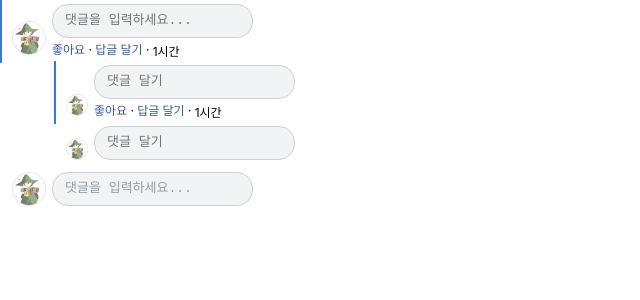
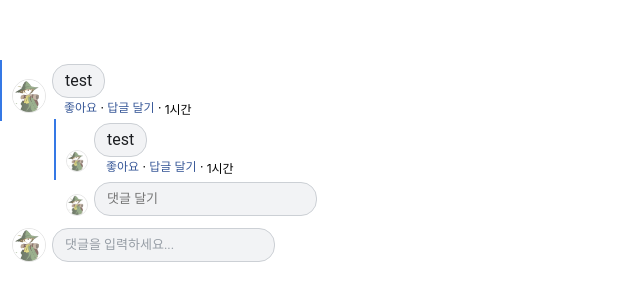
Before and after one commit to uoon-dev/clone-facebook-reply, a React (Create React App) app: page / in a window 1280 px wide. Shown: the top 300 px of the page, without its empty margins (0-640 px from the left). Built offline with nearby package versions, Linux system fonts and the light colour scheme.

Commit message:
create comment setting button and static comment input

```diff
--- a/package.json
+++ b/package.json
@@ -10,14 +10,17 @@
     "react": "^16.13.1",
     "react-dom": "^16.13.1",
     "react-hook-form": "^5.7.2",
+    "react-icons": "^3.10.0",
     "react-redux": "^7.1.0-rc.1",
     "react-scripts": "3.4.1",
     "react-textarea-autosize": "^8.0.1",
+    "react-tooltip": "^4.2.7",
     "redux": "^4.0.5",
     "redux-actions": "^2.6.5",
     "redux-devtools-extension": "^2.13.8",
     "reselect": "^4.0.0",
-    "styled-components": "^5.1.1"
+    "styled-components": "^5.1.1",
+    "uuid": "^8.2.0"
   },
   "scripts": {
     "start": "react-scripts start",
--- a/src/components/Feed/Comment/Comment.js
+++ b/src/components/Feed/Comment/Comment.js
@@ -17,19 +17,23 @@ const Comment = props => {
       user: props.user,
       commentContent: `<a>${props.user.name}</a>`+ commentContent,
       likeCount: 0,
+      isEditing: false,
       children: []
     }});
-  const reactionMenu = props.id ? <ReactionMenu /> : null;
+    const isNewPendingComment = typeof props.id === "undefined";
+  const reactionMenu = !isNewPendingComment ? <ReactionMenu /> : null;
+
   // const updateCommentInputDispatch = () => dispatch({type: 'UPDATE_COMMENT_INPUT', payload: {
   //   commentContent:
   // }});
 
   return (
-    <div className={`CommentItem ${props.id ? 'CreatedComment' : ''}`} css={styles.commentItem}>
+    <div className={`CommentItem ${!isNewPendingComment ? 'CreatedComment' : ''}`} css={styles.commentItem}>
       <Profile profileImageUrl={props.user.profileImageUrl} isChildComment={props.parentId} />
       <div>
         <CommentInput
           id={props.id}
+          isNewPendingComment={isNewPendingComment}
           parentId={props.parentId}
           commentContent={props.commentContent}
           createCommentContent={createCommentDispatch}
--- a/src/components/Feed/Comment/CommentInput/CommentInput.js
+++ b/src/components/Feed/Comment/CommentInput/CommentInput.js
@@ -1,39 +1,49 @@
 
 /** @jsx jsx */
 import { jsx } from '@emotion/core';
+import { useState, useRef, useEffect } from 'react';
 // import { useForm } from 'react-hook-form';
 import TextareaAutosize from 'react-textarea-autosize';
 
+import CommentSetting from './CommentSetting';
+import * as styles from './commentInputStyle';
 import { Comment } from 'constants/text';
-import * as styles from './commentInputStyle';
 
+const CommentInput = props => {
+  const [isEditing, setIsEditing] = useState(false);
+  const textarea = useRef();
 
-const commentInput = props => {
-  const isEditing = false;
   const onEnterSave = (e) => {
-    if (e.key === 'Enter') {
-      e.preventDefault();
-      if (props.id) {
-        // props.updateCommentContent();
-      } else {
-        props.createCommentContent();
-      }
-    }
+    e.preventDefault();
+    props.createCommentContent();
   }
-  return (
-    <div className="CommentInput">
+
+  const commentInputBody = (
+    isEditing || props.isNewPendingComment ?
       <TextareaAutosize
+        ref={textarea}
         defaultValue={props.commentContent}
         placeholder={props.parentId ? Comment.CHILD_REPLY : Comment.CREATE_REPLY }
-        onKeyDown={onEnterSave}
+        onKeyPress={(e) => e.key === 'Enter' ? onEnterSave(e) : ''}
         onChange={props.onChangeCommentContent}
         minRows={1}
         name="commentContent"
         autoFocus
         css={styles.textarea}
-      />
+      /> :
+      <div className="CommentStaticInput" css={styles.commentInput}>
+        <div css={styles.textarea}>
+          {props.commentContent}
+        </div>
+        <CommentSetting setIsEditing={setIsEditing}/>
+      </div>
+  )
+
+  return (
+    <div>
+        {commentInputBody}
     </div>
   )
 }
 
-export default commentInput;
+export default CommentInput;
--- /dev/null
+++ b/src/components/Feed/Comment/CommentInput/CommentSetting.js
@@ -0,0 +1,65 @@
+
+
+
+/** @jsx jsx */
+import { jsx } from '@emotion/core';
+import { useState } from 'react';
+import { FaEllipsisH } from 'react-icons/fa';
+import { MdModeEdit } from 'react-icons/md';
+import { IoIosTrash } from 'react-icons/io';
+import ReactTooltip from "react-tooltip";
+import { v4 as uuidv4 } from 'uuid';
+
+import * as styles from './commentSettingStyle';
+import { white_0 } from 'styles/colors';
+
+const CommentSetting = props => {
+  const [isCommentSettingClicked, setIsCommentSettingClicked] = useState(false);
+  const uuid = uuidv4();
+  return (
+    <div>
+      <button
+        className={`CommentSettingButton ${isCommentSettingClicked ? 'IsCommentSettingClicked' : ''}`}
+        css={styles.commentSettingButton}
+        data-tip
+        data-for={`commentSettingHoverTooltip_${uuid}`}
+      >
+        <FaEllipsisH
+          data-tip
+          data-event="click"
+          data-for={`commentSettingClickTooltip_${uuid}`}
+        >
+        </FaEllipsisH>
+      </button>
+      <ReactTooltip
+        id={`commentSettingHoverTooltip_${uuid}`}
+        effect="solid"
+        globalEventOff="mousedown"
+      >
+        <span>수정 또는 삭제</span>
+      </ReactTooltip>
+      <ReactTooltip
+        place="bottom"
+        id={`commentSettingClickTooltip_${uuid}`}
+        effect="solid"
+        globalEventOff="click"
+        clickable={true}
+        afterShow={() => setIsCommentSettingClicked(true)}
+        afterHide={() => setIsCommentSettingClicked(false)}
+        backgroundColor={white_0}
+        border={true}
+        borderColor="rgba(0, 0, 0, .15)"
+        css={styles.commentSettingClickTooltip}
+      >
+        <button css={styles.updateCommentButton} onClick={() => props.setIsEditing(true)}>
+          <MdModeEdit css={styles.buttonIcon}/> 수정
+        </button>
+        <button css={styles.deleteCommentButton}>
+          <IoIosTrash css={styles.buttonIcon}/> 삭제
+        </button>
+      </ReactTooltip>
+    </div>
+  )
+}
+
+export default CommentSetting;
--- a/src/components/Feed/Comment/CommentInput/commentInputStyle.js
+++ b/src/components/Feed/Comment/CommentInput/commentInputStyle.js
@@ -1,17 +1,26 @@
 import { css } from '@emotion/core';
-import { gray_5 } from 'styles/colors';
+import { gray_5, gray_20 } from 'styles/colors';
 import { resetFocus } from 'styles/customProperties';
+
+export const commentInput = css`
+  display: flex;
+  align-items: center;
+`
 
 export const textarea = css`
   ${resetFocus}
   padding: 8px 12px;
   min-height: 32px;
   box-sizing: border-box;
-  background-color: #f2f3f5;
   border-radius: 16px;
   border: 1px solid #ccd0d5;
+  background-color: #f2f3f5;
   line-height: 16px;
   resize: none;
+  font-family: Roboto, Sans-serif;
+  font-weight: normal;
+  font-size: 16px;
+  color: ${gray_20};
 
   &::placeholder {
     font-size: 13px;
--- /dev/null
+++ b/src/components/Feed/Comment/CommentInput/commentSettingStyle.js
@@ -0,0 +1,50 @@
+import { css } from '@emotion/core';
+import { gray_5, gray_10, gray_100 } from 'styles/colors';
+import { resetButton } from 'styles/customProperties';
+
+export const commentSettingButton = css`
+  ${resetButton}
+  visibility: hidden;
+  margin-left: 6px;
+  color: ${gray_5};
+
+  &:hover {
+    color: ${gray_100};
+  }
+
+  &.IsCommentSettingClicked {
+    visibility: visible;
+  }
+`;
+
+export const commentSettingClickTooltip = css`
+  display: flex;
+  flex-direction: column;
+  padding-left: 10px;
+  padding-right: 12px;
+  min-height: 56px;
+  border-radius: 3px;
+  opacity: 1;
+  box-shadow: 0 3px 8px rgba(0, 0, 0, .3);
+  box-sizing: border-box;
+  justify-content: space-around;
+`;
+
+export const updateCommentButton = css`
+  ${resetButton}
+  display: flex;
+  align-items: center;
+  margin-bottom: 4px;
+`;
+
+export const deleteCommentButton = css`
+  ${resetButton}
+  display: flex;
+  align-items: center;
+`;
+
+export const buttonIcon = css`
+  margin-right: 4px;
+  font-size: 19px;
+  color: ${gray_10};
+`
--- a/src/components/Feed/Comment/ReactionMenu/reactionMenuStyle.js
+++ b/src/components/Feed/Comment/ReactionMenu/reactionMenuStyle.js
@@ -5,6 +5,8 @@ import { blue_5 } from 'styles/colors';
 export const commentReactionMenus = css`
   ${resetLayout}
   display: flex;
+  padding-top: 2px;
+  margin-left: 12px;
 `;
 
 export const commentReactionMenu = css`
--- a/src/components/Feed/Comment/commentStyle.js
+++ b/src/components/Feed/Comment/commentStyle.js
@@ -18,4 +18,10 @@ export const commentItem = css`
       width: 2px;
     }
   }
+
+  &:hover {
+    .CommentSettingButton {
+      visibility: visible;
+    }
+  }
 `;
--- a/src/containers/Feed/Comments/CommentsWrapper.js
+++ b/src/containers/Feed/Comments/CommentsWrapper.js
@@ -5,7 +5,7 @@ import Comments from './Comments';
 const CommentsWrapper = props => {
   const commentsStatus = useSelector(state => state.comment.list);
   return (
-    <div className="CommentList_Wrapper">
+    <div className="CommentList_Wrapper" style={{marginTop: '60px'}}>
       <Comments children={commentsStatus}/>
     </div>
   )
--- a/src/stores/comment.js
+++ b/src/stores/comment.js
@@ -15,8 +15,9 @@ const initialState = {
         name: 'uoon',
         profileImageUrl: mumrik,
       },
-      commentContent: '',
+      commentContent: 'test',
       likeCount: '',
+      isEditing: false,
       children: [
         {
           id: 1,
@@ -26,8 +27,9 @@ const initialState = {
             name: 'uoon',
             profileImageUrl: mumrik,
           },
-          commentContent: '',
+          commentContent: 'test',
           likeCount: '',
+          isEditing: false,
           children: []
         },
         // {
@@ -55,6 +57,7 @@ export default handleActions (
         user: action.payload.user,
         commentContent: action.payload.commentContent,
         likeCount: action.payload.likeCount,
+        isEditing: action.payload.isEditing,
         children: []
       }
       return ({
@@ -62,7 +65,7 @@ export default handleActions (
       list: action.payload.parentId ?
         state.list.map(comment => {
           if (comment.id === action.payload.parentId) {
-            comment.children.push(createdCommentData)
+            comment.children.push(createdCommentData);
           }
           return comment;
         }) :
--- a/src/styles/colors.js
+++ b/src/styles/colors.js
@@ -1,4 +1,9 @@
 export const blue_5 = '#385898';
 export const blue_10 = '#3578e5';
 
+export const white_0 = '#fff';
+
 export const gray_5 = '#969DA5';
+export const gray_10 = '#8D949E';
+export const gray_20 = '#1c1e21';
+export const gray_100 = '#000';
```
Also changed, not shown: 1 other file (tests, documents, lock files or other folders).
